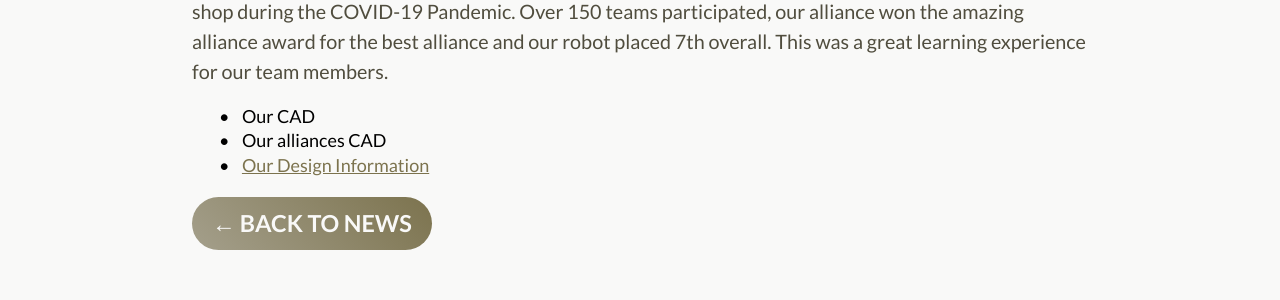
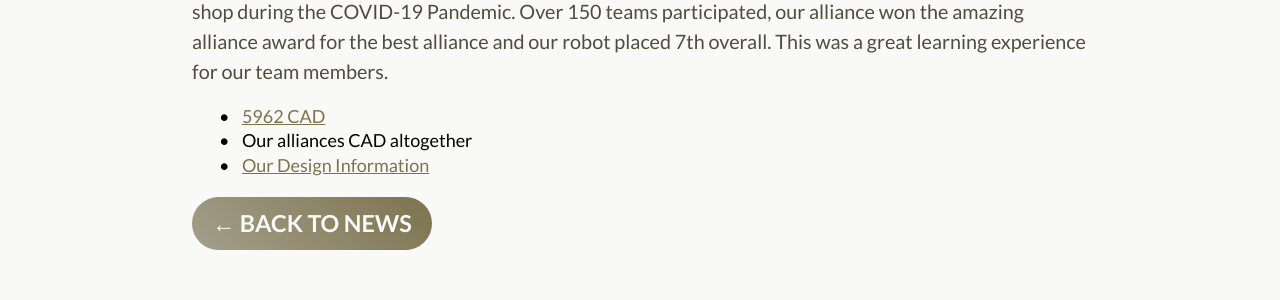
Before and after one commit to perSEVERE-5962/frc5962, a Jekyll site: the page built from _posts/2020-05-15-ptc-cadathon.markdown, in a window 1280 px wide. Shown: the part 531-831 px from the top of the page. Built offline with Jekyll 4.4.1, drawn with Linux system fonts in a browser that asks for light colours.

Commit message:
Updated Ptc Cadathon

```diff
--- a/_posts/2020-05-15-ptc-cadathon.markdown
+++ b/_posts/2020-05-15-ptc-cadathon.markdown
@@ -5,6 +5,6 @@ date: 2020-05-15 00:00:00 Z
 
 Our mechanical design team participated in a CADathon hosted by PTC and Onshape. We worked with FRC 319, Big Bad Bob and FRC 8046, the LakerBots to design a alliance of robots that could grocery shop during the COVID-19 Pandemic. Over 150 teams participated, our alliance won the amazing alliance award for the best alliance and our robot placed 7th overall. This was a great learning experience for our team members.
 
-1. Our CAD
-2. Our alliances CAD
+1. [5962 CAD](https://cad.onshape.com/documents/595876952dfcab4364614079/w/cf5dc32d726bf53582f918b9/e/c158d3e932d89ce6e6c9c254)
+2. Our alliances CAD altogether
 3. [Our Design Information](https://docs.google.com/document/d/1osmw3NvZfzLelL8pjB3a_et2_P0ztA7sI75Yt5uqhKo/edit?usp=sharing)
```
